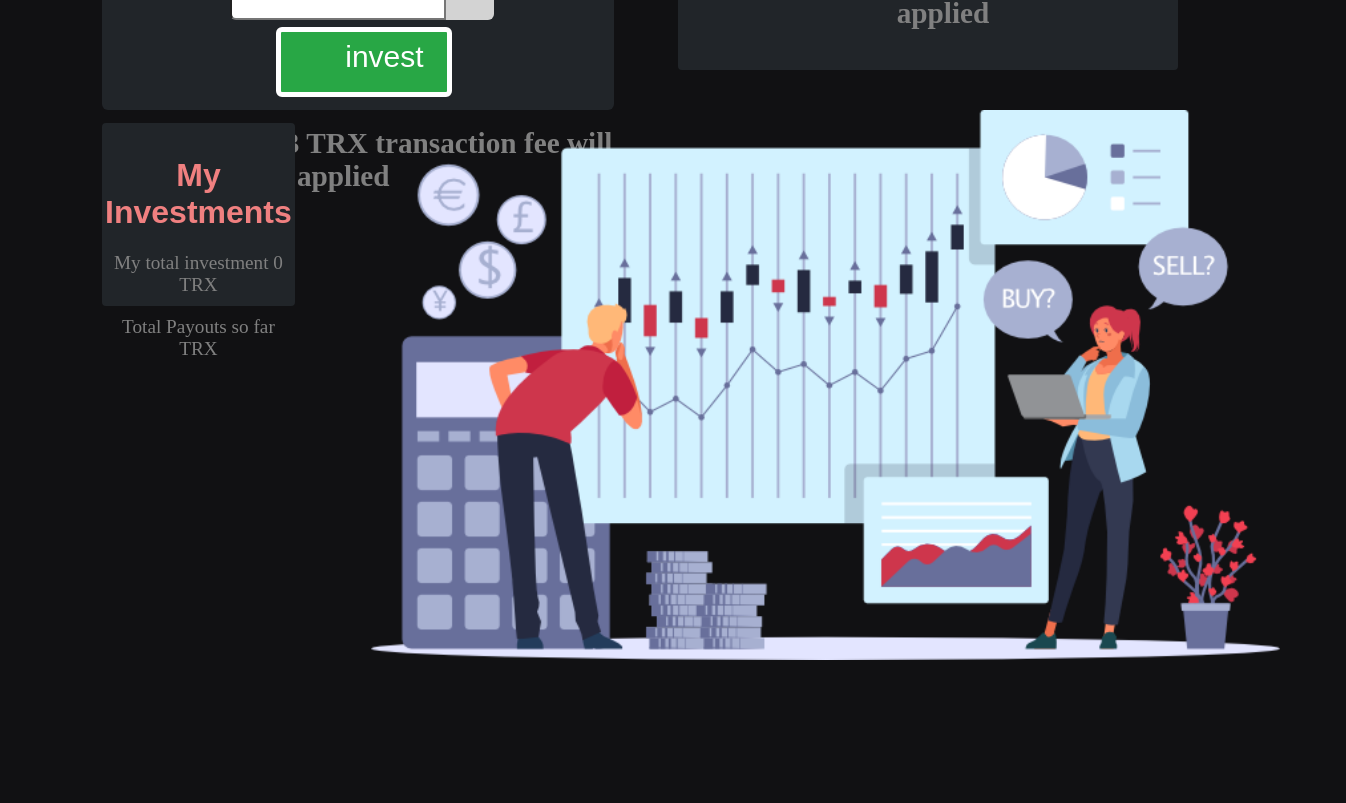
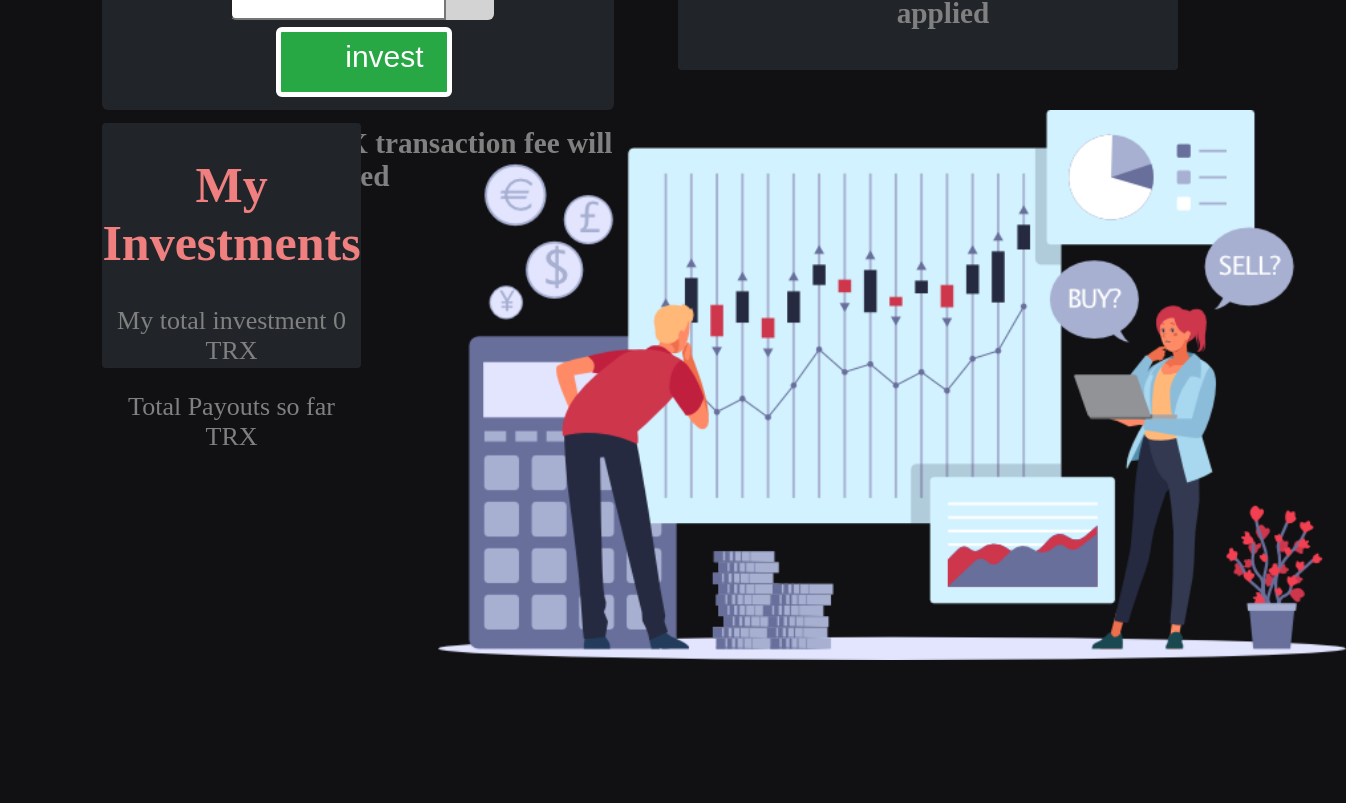
Before and after one commit to ali-203/myapp-master, a React (Create React App) app: page / in a window 1280 px wide. Shown: the part 2997-3800 px from the top of the page, 1346 px wide, since content can reach past the window. Built offline with nearby package versions, Linux system fonts and the light colour scheme.

Commit message:
updated css

```diff
--- a/src/App.css
+++ b/src/App.css
@@ -124,7 +124,7 @@ color: #fc0254;
     width: 30%;
 }
 .daily_invst h1 {
-  font-family: sans-serif;
+  font-size: 50px;
   color: lightcoral;
 }
 .trx-put {
@@ -227,12 +227,12 @@ font-size: 30px;
     margin-left: 8%;
     width: 40%;
     border-radius: 4px;
-    height: 170px;
-    padding-top: 1%;
+    height: 245px;
+
 }
 .six_div p {
+  font-size: 26px;
   color: gray;
-  font-size: larger;
 
 }
 
```
